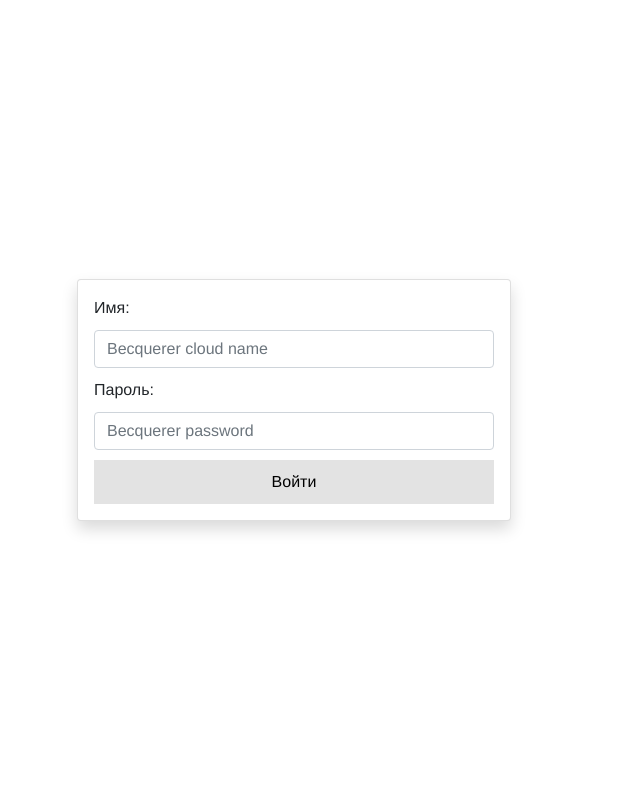
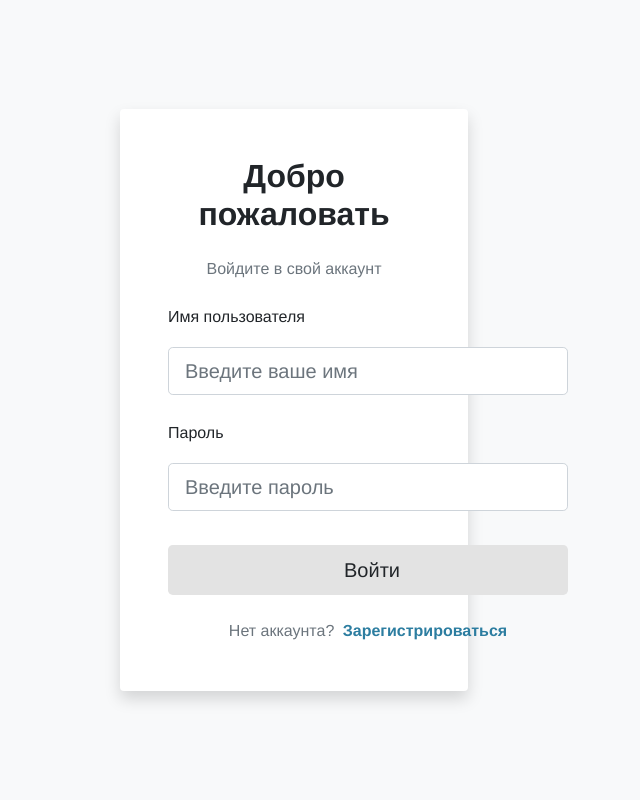
Before and after one commit to DMDAAAR/Accounting-for-network-load-and-cabinet-material-consumption, a PHP site: page /views/login.view.php in a window 1280 px wide. Shown: the whole page, without its empty margins (346-986 px from the left). Run offline with PHP 8.4, Linux system fonts and the light colour scheme.

Commit message:
Update login.view.php

```diff
--- a/superproject/views/login.view.php
+++ b/superproject/views/login.view.php
@@ -2,24 +2,60 @@
 <html lang="en">
 <head>
     <meta charset="UTF-8">
-    <title>Авторизация</title>
+    <meta name="viewport" content="width=device-width, initial-scale=1.0">
+    <title>Вход</title>
     <link href="https://cdn.jsdelivr.net/npm/bootstrap@5.0.2/dist/css/bootstrap.min.css" rel="stylesheet">
     <link href="/superproject/views/main.css" rel="stylesheet">
 </head>
-<body>
+<body class="bg-light">
     <div class="container d-flex justify-content-center align-items-center min-vh-100">
-        <div class="card shadow">
-            <div class="card-body">
-                <form action="" method="post">
-                    <div class="alert alert-danger" role="alert" style="display: none;"></div>
-                    <label>Имя:</label>
-                    <input type="text" class="form-control" name="username" placeholder="Becquerer cloud name">
-                    <label>Пароль:</label>
-                    <input type="password" class="form-control" name="password" placeholder="Becquerer password">
-                    <button type="submit" class="btn-custom-green">Войти</button>
-                </form>
+        <div class="row w-100">
+            <div class="col-md-6 col-lg-4 mx-auto">
+                <div class="card shadow rounded-4 border-0">
+                    <div class="card-body p-5">
+                        <h2 class="text-center mb-4 fw-bold text-dark">Добро пожаловать</h2>
+                        <p class="text-center text-muted mb-4">Войдите в свой аккаунт</p>
+                        <?php if (isset($error) && $error): ?>
+                            <div class="alert alert-danger alert-dismissible fade show" role="alert">
+                                <i class="bi bi-exclamation-triangle-fill me-2"></i>
+                                <?php echo htmlspecialchars($error); ?>
+                                <button type="button" class="btn-close" data-bs-dismiss="alert" aria-label="Close"></button>
+                            </div>
+                        <?php endif; ?>
+
+                        <form action="" method="POST">
+                            <div class="mb-3">
+                                <label for="username" class="form-label fw-semibold">Имя пользователя</label>
+                                <input type="text"
+                                       class="form-control form-control-lg"
+                                       id="username"
+                                       name="username"
+                                       placeholder="Введите ваше имя"
+                                       required>
+                            </div>
+                            <div class="mb-4">
+                                <label for="password" class="form-label fw-semibold">Пароль</label>
+                                <input type="password"
+                                       class="form-control form-control-lg"
+                                       id="password"
+                                       name="password"
+                                       placeholder="Введите пароль"
+                                       required>
+                            </div>
+                            <div class="d-grid gap-2">
+                                <button type="submit" class="btn btn-custom-green btn-lg">
+                                    <i class="bi bi-box-arrow-in-right me-2"></i>Войти</button>
+                            </div>
+                            <div class="text-center mt-4">
+                                <span class="text-muted">Нет аккаунта?</span>
+                                <a href="/superproject/views/register.view.php" class="text-decoration-none fw-semibold ms-1" style="color: #2c7da0;">Зарегистрироваться</a>
+                            </div>
+                        </form>
+                    </div>
+                </div>
             </div>
         </div>
     </div>
+    <script src="https://cdn.jsdelivr.net/npm/bootstrap@5.0.2/dist/js/bootstrap.bundle.min.js"></script>
 </body>
 </html>
```
